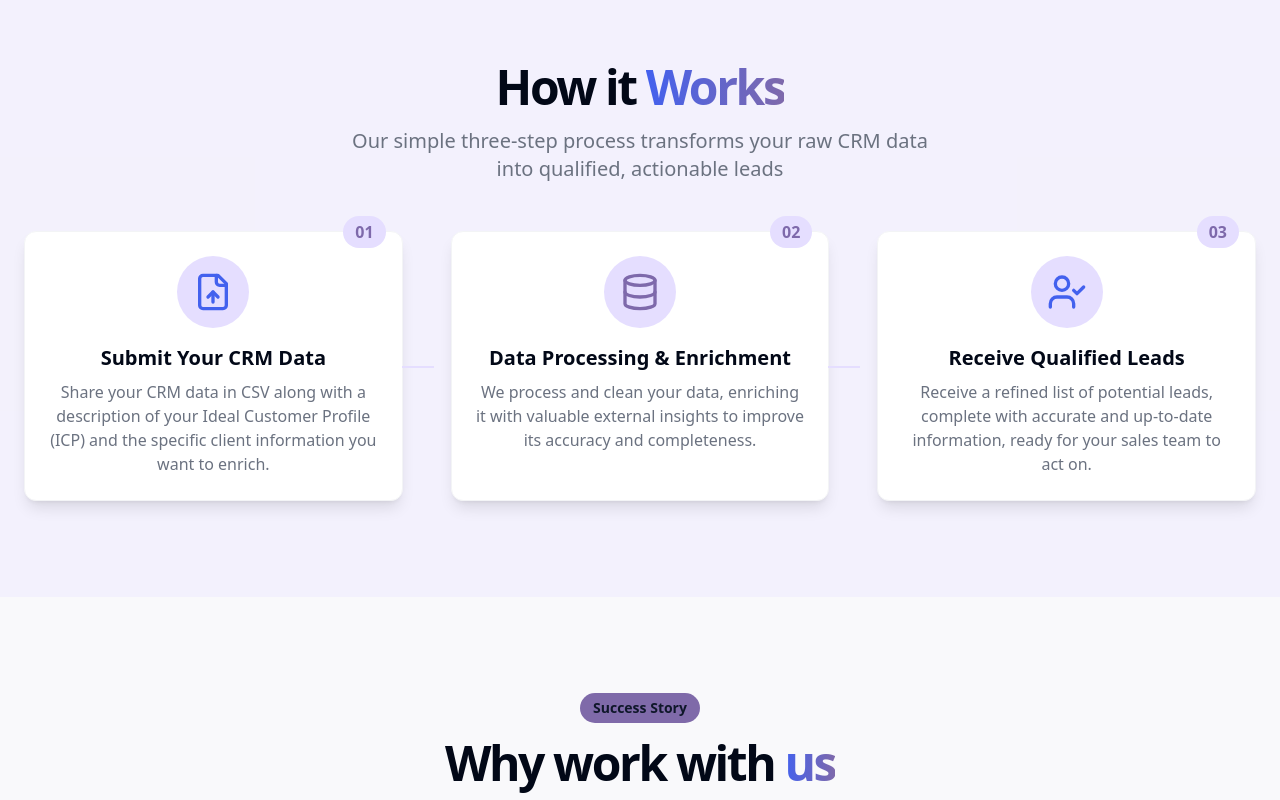
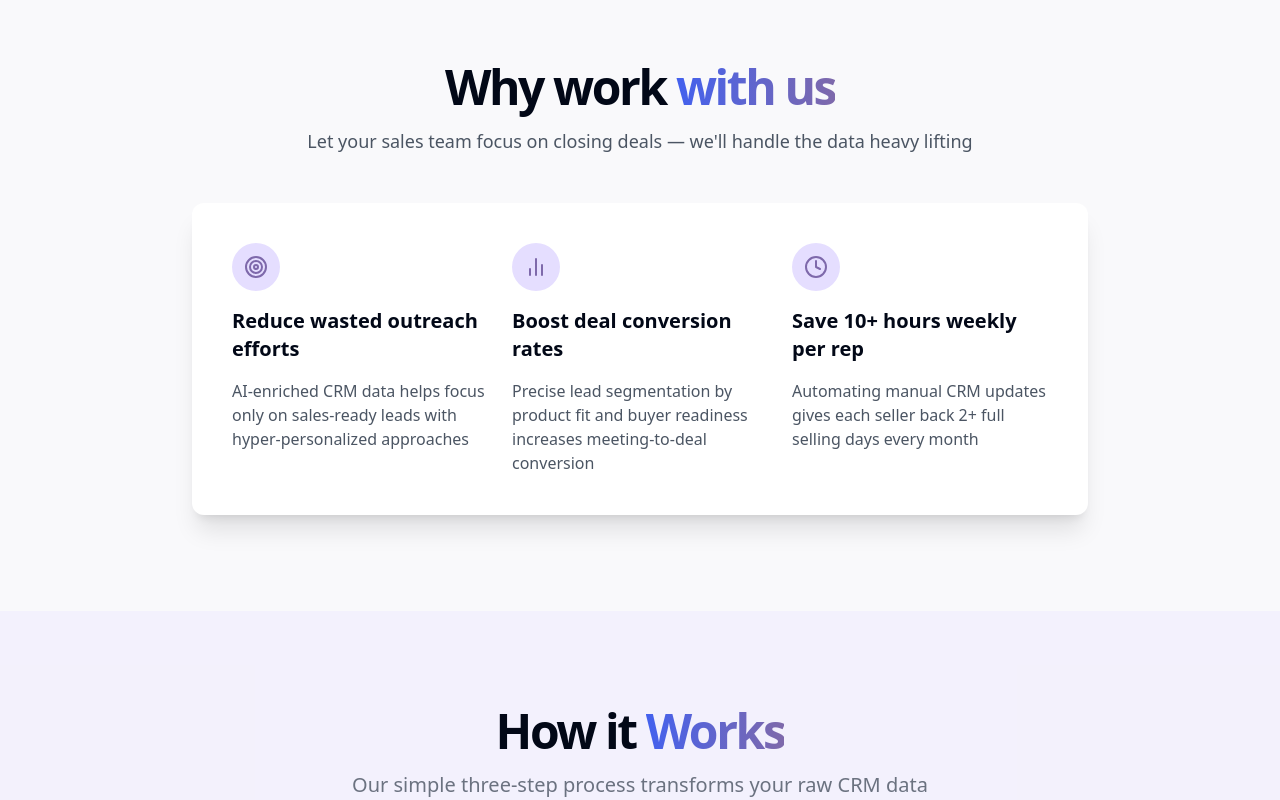
Before and after one commit to Gev1401/veyalab-website, a React (Vite) app: page / in a window 1280 px wide. Shown: the part 860-1660 px from the top of the page. Built offline with nearby package versions, Linux system fonts and the light colour scheme.

Commit message:
Refactor: Reorder and modify sections
Rearrange the "Why work with us" and "How it works" sections, remove the "Success Story" badge, and highlight "with us".

```diff
--- a/src/components/CaseStudy.tsx
+++ b/src/components/CaseStudy.tsx
@@ -1,6 +1,5 @@
 
 import React from "react";
-import { Badge } from "@/components/ui/badge";
 import { Card, CardContent } from "@/components/ui/card";
 import { Clock, Target, BarChart2 } from "lucide-react";
 
@@ -9,9 +8,8 @@ const CaseStudy = () => {
     <section id="case-study" className="w-full py-12 md:py-24">
       <div className="container px-4 md:px-6">
         <div className="flex flex-col items-center justify-center space-y-4 text-center">
-          <Badge className="px-3 py-1 text-sm" variant="secondary">Success Story</Badge>
           <h2 className="text-3xl font-bold tracking-tighter sm:text-4xl md:text-5xl">
-            Why work with <span className="gradient-text">us</span>
+            Why work <span className="gradient-text">with us</span>
           </h2>
           <p className="text-lg text-gray-600 max-w-2xl">
             Let your sales team focus on closing deals — we'll handle the data heavy lifting
--- a/src/pages/Index.tsx
+++ b/src/pages/Index.tsx
@@ -13,8 +13,8 @@ const Index = () => {
       <Navbar />
       <main className="flex-1">
         <Hero />
+        <CaseStudy />
         <HowItWorks />
-        <CaseStudy />
         <LeadForm />
       </main>
       <Footer />
```
